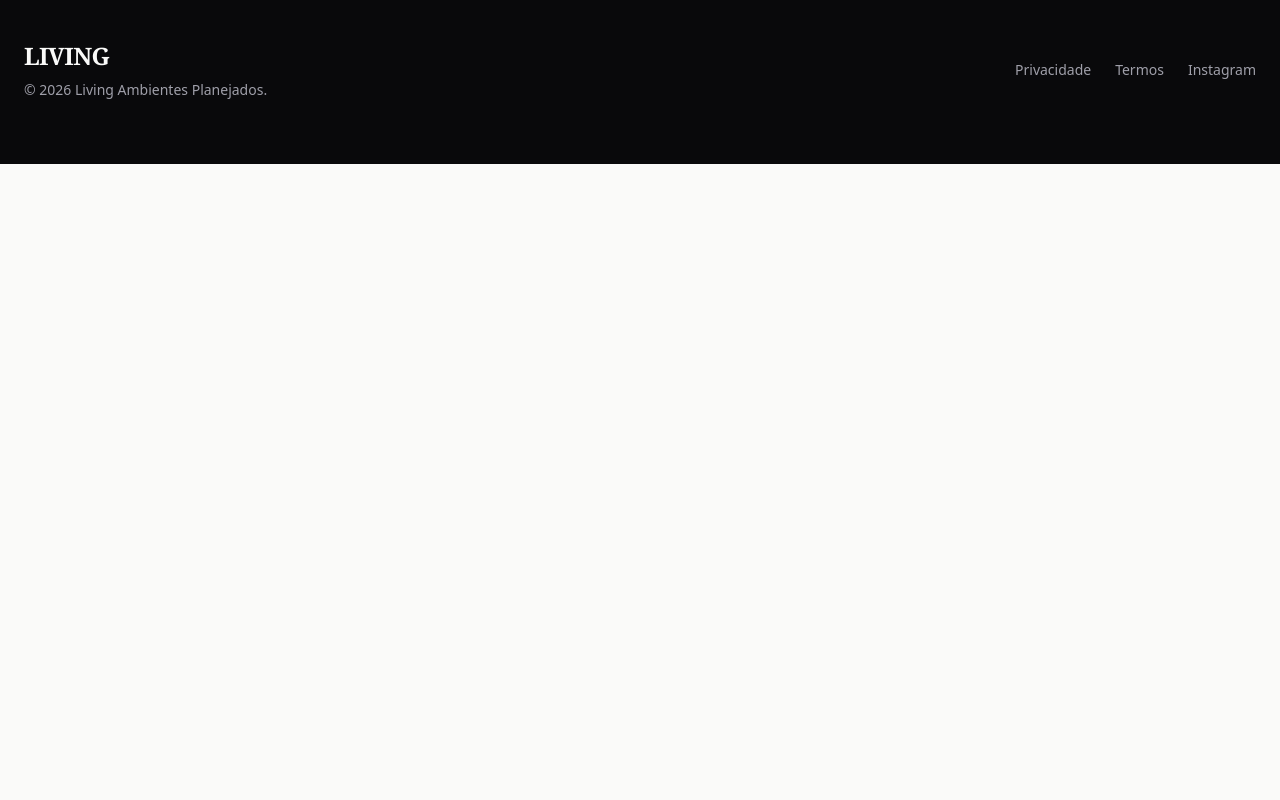
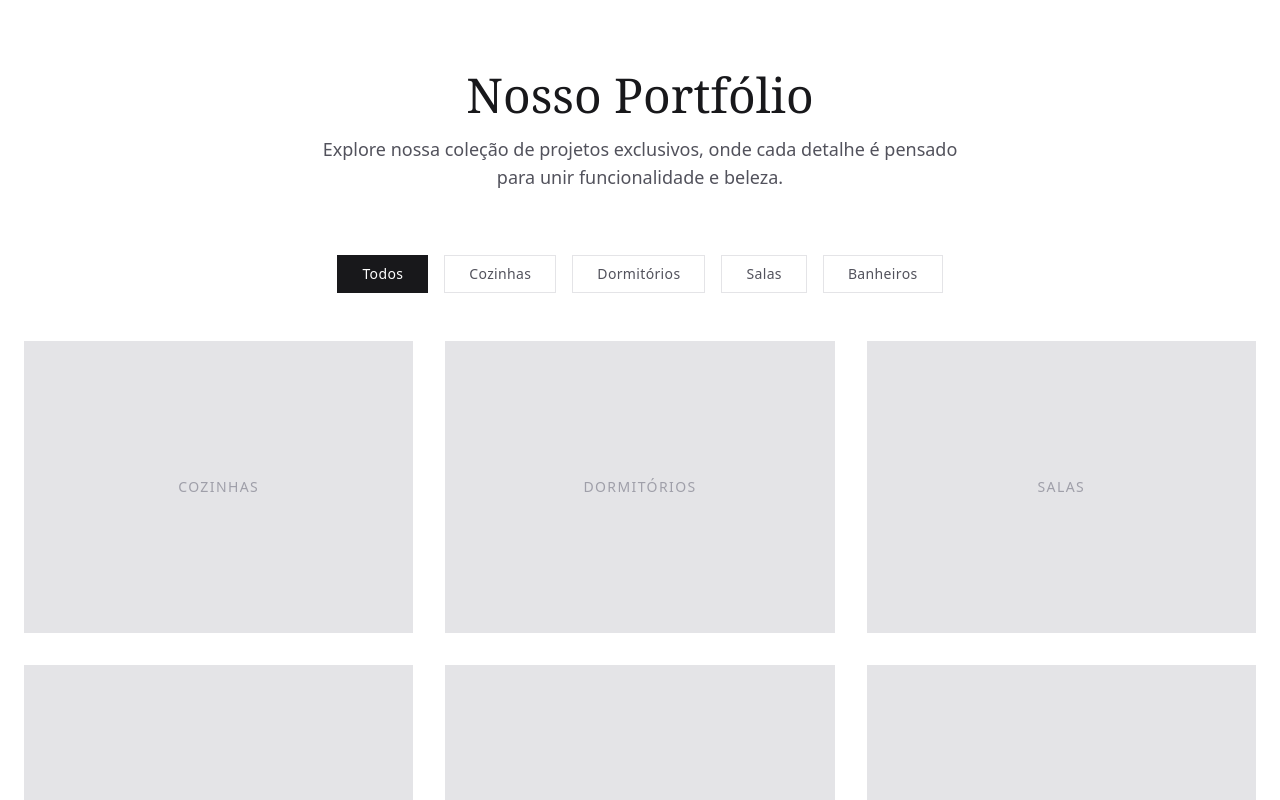
Before and after one commit to RicardoPBJ/living-ambientes-planejados, a Next.js app: page / in a window 1280 px wide. Shown: the part 1540-2340 px from the top of the page. Before the commit the page ends 1704 px from the top, so only its background shows below. Built offline with nearby package versions, Linux system fonts and the light colour scheme; a web font is replaced by a local one.

Commit message:
feat: implement portfolio section with filterable gallery

```diff
--- a/src/app/page.tsx
+++ b/src/app/page.tsx
@@ -1,11 +1,13 @@
 import { Hero } from "@/components/sections/Hero";
 import { About } from "@/components/sections/About";
+import { Portfolio } from "@/components/sections/Portfolio";
 
 export default function Home() {
   return (
     <main>
       <Hero />
       <About />
+      <Portfolio />
     </main>
   );
 }
--- /dev/null
+++ b/src/components/sections/Portfolio.tsx
@@ -0,0 +1,128 @@
+"use client";
+
+import { useState } from "react";
+import { motion, AnimatePresence } from "framer-motion";
+
+// Categorias para o filtro
+const CATEGORIES = ["Todos", "Cozinhas", "Dormitórios", "Salas", "Banheiros"];
+
+// Dados simulados (Placeholder)
+const PROJECTS = [
+  {
+    id: 1,
+    title: "Cozinha Minimalista",
+    category: "Cozinhas",
+    image: "/portfolio/kitchen-1.jpg",
+  },
+  {
+    id: 2,
+    title: "Suíte Master",
+    category: "Dormitórios",
+    image: "/portfolio/bedroom-1.jpg",
+  },
+  {
+    id: 3,
+    title: "Home Theater",
+    category: "Salas",
+    image: "/portfolio/living-1.jpg",
+  },
+  {
+    id: 4,
+    title: "Cozinha Gourmet",
+    category: "Cozinhas",
+    image: "/portfolio/kitchen-2.jpg",
+  },
+  {
+    id: 5,
+    title: "Closet Walk-in",
+    category: "Dormitórios",
+    image: "/portfolio/closet-1.jpg",
+  },
+  {
+    id: 6,
+    title: "Banheiro Spa",
+    category: "Banheiros",
+    image: "/portfolio/bath-1.jpg",
+  },
+];
+
+export function Portfolio() {
+  const [activeCategory, setActiveCategory] = useState("Todos");
+
+  const filteredProjects =
+    activeCategory === "Todos"
+      ? PROJECTS
+      : PROJECTS.filter((project) => project.category === activeCategory);
+
+  return (
+    <section id="portfolio" className="py-24 bg-white">
+      <div className="container mx-auto px-6">
+        <div className="text-center mb-16 space-y-4">
+          <h2 className="font-serif text-4xl md:text-5xl text-zinc-900">
+            Nosso Portfólio
+          </h2>
+          <p className="text-zinc-600 font-light max-w-2xl mx-auto text-lg">
+            Explore nossa coleção de projetos exclusivos, onde cada detalhe é
+            pensado para unir funcionalidade e beleza.
+          </p>
+        </div>
+
+        {/* Filtros (Abas) */}
+        <div className="flex flex-wrap justify-center gap-4 mb-12">
+          {CATEGORIES.map((category) => (
+            <button
+              key={category}
+              onClick={() => setActiveCategory(category)}
+              className={`px-6 py-2 text-sm tracking-wide transition-all duration-300 border ${
+                activeCategory === category
+                  ? "border-zinc-900 bg-zinc-900 text-white"
+                  : "border-zinc-200 text-zinc-600 hover:border-zinc-900 hover:text-zinc-900"
+              }`}
+            >
+              {category}
+            </button>
+          ))}
+        </div>
+
+        {/* Grid de Projetos */}
+        <motion.div
+          layout
+          className="grid grid-cols-1 md:grid-cols-2 lg:grid-cols-3 gap-8"
+        >
+          <AnimatePresence mode="popLayout">
+            {filteredProjects.map((project) => (
+              <motion.div
+                layout
+                initial={{ opacity: 0, scale: 0.9 }}
+                animate={{ opacity: 1, scale: 1 }}
+                exit={{ opacity: 0, scale: 0.9 }}
+                transition={{ duration: 0.3 }}
+                key={project.id}
+                className="group relative aspect-[4/3] overflow-hidden bg-zinc-100 cursor-pointer"
+              >
+                {/* Placeholder de Imagem */}
+                <div className="absolute inset-0 flex items-center justify-center bg-zinc-200 text-zinc-400">
+                  <span className="font-light tracking-widest uppercase text-sm">
+                    {project.category}
+                  </span>
+                </div>
+
+                {/* Overlay com Efeito Hover */}
+                <div className="absolute inset-0 bg-black/40 opacity-0 group-hover:opacity-100 transition-opacity duration-500 flex items-center justify-center backdrop-blur-[2px]">
+                  <div className="text-center text-white p-4 translate-y-4 group-hover:translate-y-0 transition-transform duration-500">
+                    <h3 className="font-serif text-2xl mb-2">
+                      {project.title}
+                    </h3>
+                    <p className="text-xs font-medium tracking-[0.2em] uppercase border-t border-white/30 pt-2 inline-block">
+                      Ver Detalhes
+                    </p>
+                  </div>
+                </div>
+              </motion.div>
+            ))}
+          </AnimatePresence>
+        </motion.div>
+      </div>
+    </section>
+  );
+}
```
Also changed, not shown: src/app/Contact.tsx (added).
